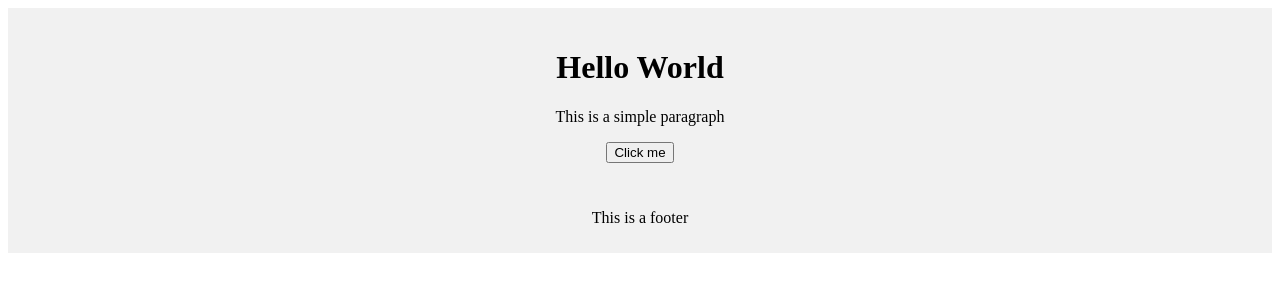
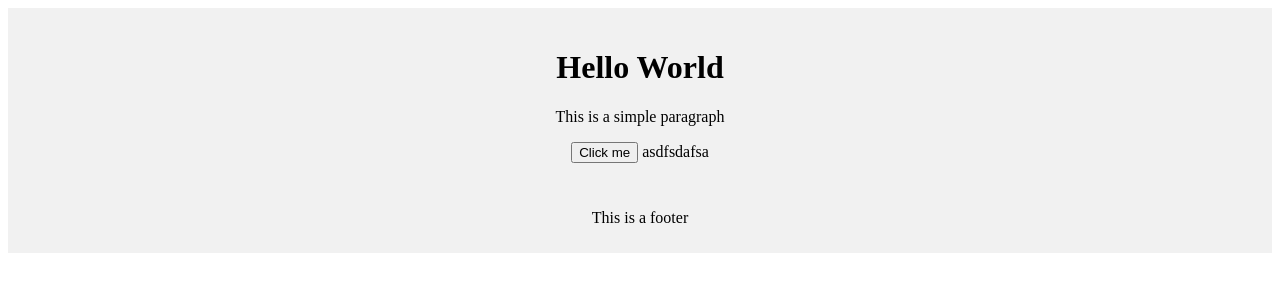
Before and after one commit to OneMoreTry1/git-test, a plain HTML site: page index.html in a window 1280 px wide. Drawn offline with Linux system fonts and the light colour scheme.

Commit message:
asdffsda

```diff
--- a/index.html
+++ b/index.html
@@ -11,6 +11,8 @@
       <h1 class="header__title">Hello World</h1>
       <p class="header__text">This is a simple paragraph</p>
       <button class="header__button">Click me</button>
+
+      asdfsdafsa
     </header>
 
     <footer class="footer">
```
